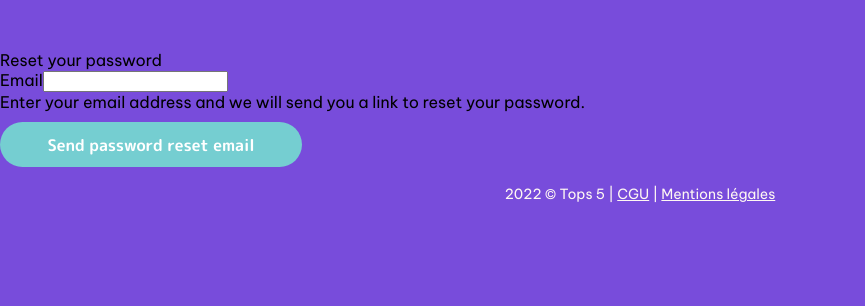
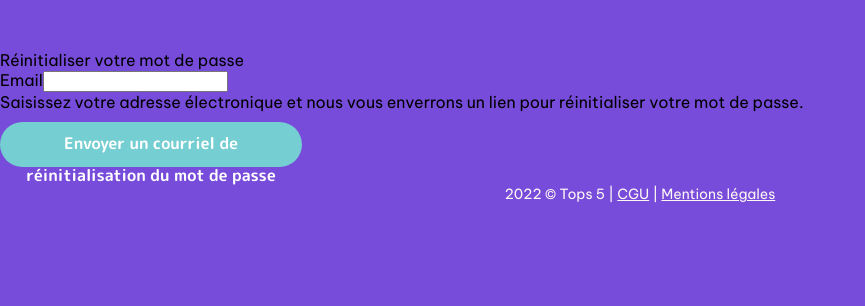
Before and after one commit to 0russus0/Tops_5, a Symfony app: template templates/reset_password/request.html.twig in a window 1280 px wide. Shown: the part 150-456 px from the top of the page, without its empty margins (0-865 px from the left). Run offline with Twig, Linux system fonts and the light colour scheme; the template is opened without the code that fills it, so the values that code supplies are empty; form fields are guessed from the names that the template uses; style sheets or scripts are compiled from the project's sources; some libraries are stand-ins or nearby versions.

Commit message:
📦 NEW: feat: reset password and meta for share

```diff
--- a/src/Form/ChangePasswordFormType.php
+++ b/src/Form/ChangePasswordFormType.php
@@ -21,11 +21,11 @@ class ChangePasswordFormType extends AbstractType
                     'attr' => ['autocomplete' => 'new-password'],
                     'constraints' => [
                         new NotBlank([
-                            'message' => 'Please enter a password',
+                            'message' => 'Veuillez indiquer votres mot de passe',
                         ]),
                         new Length([
                             'min' => 6,
-                            'minMessage' => 'Your password should be at least {{ limit }} characters',
+                            'minMessage' => 'Votre mot de passe doit comporter {{ limit }} {{ limit }} caractères.',
                             // max length allowed by Symfony for security reasons
                             'max' => 4096,
                         ]),
@@ -36,7 +36,7 @@ class ChangePasswordFormType extends AbstractType
                     'attr' => ['autocomplete' => 'new-password'],
                     'label' => 'Repeat Password',
                 ],
-                'invalid_message' => 'The password fields must match.',
+                'invalid_message' => 'Le champs mot de passe doit correspondre.',
                 // Instead of being set onto the object directly,
                 // this is read and encoded in the controller
                 'mapped' => false,
--- a/src/Form/ResetPasswordRequestFormType.php
+++ b/src/Form/ResetPasswordRequestFormType.php
@@ -17,7 +17,7 @@ class ResetPasswordRequestFormType extends AbstractType
                 'attr' => ['autocomplete' => 'email'],
                 'constraints' => [
                     new NotBlank([
-                        'message' => 'Please enter your email',
+                        'message' => 'Veuillez entrer votre e-mail.',
                     ]),
                 ],
             ])
--- a/templates/base.html.twig
+++ b/templates/base.html.twig
@@ -3,6 +3,25 @@
   <head>
     <meta charset="UTF-8" />
     <meta name="viewport" content="width=device-width, initial-scale=1, shrink-to-fit=no" />
+    <!-- Primary Meta Tags -->
+    <meta name="title" content="Top 5, lister, classer, partager, aimer !">
+    <meta name="description" content="Je viens de découvrir ce super Top. Sur le site TOP5.">
+
+    <!-- Open Graph / Facebook -->
+    <meta property="og:type" content="website">
+    <meta property="og:url" content="https://metatags.io/">
+    <meta property="og:title" content="Top 5, lister, classer, partager, aimer !">
+    <meta property="og:description" content="Je viens de découvrir ce super Top. Sur le site TOP5.">
+    <meta property="og:image" content="{{ asset('build/images/logos/LogoTop5Orange.png') }}">
+
+    <!-- Twitter -->
+    <meta property="twitter:card" content="summary_large_image">
+    <meta property="twitter:url" content="https://metatags.io/">
+    <meta property="twitter:title" content="Top 5, lister, classer, partager, aimer !">
+    <meta property="twitter:description" content="Je viens de découvrir ce super Top. Sur le site TOP5.">
+    <meta property="twitter:image" content="{{ asset('build/images/logos/LogoTop5Orange.png') }}">
+
+
     <link rel="shortcut icon" href="{{asset('build/images/icons/favicon.ico')}}" type="image/x-icon" />
     <title>{% block title %}Tops 5 | lister, classer, partager, aimer{% endblock %}</title>
     {% block stylesheets %}
--- a/templates/front/components/header.html.twig
+++ b/templates/front/components/header.html.twig
@@ -34,9 +34,7 @@
             <div class="menu-nav">
                 <a class="menu-btn add" href="{{ path('front_tops_create') }}"><i class="fa-solid fa-plus"></i></a>
                 {% if app.user %}
-                    <a class="menu-btn menu avatar" href="#"><img src="/uploads/{{ app.user.avatar }}"></a>
-{#                    <a class="menu-btn menu avatar" href="{{ path('app_user') }}"><img src="/uploads/{{ app.user.avatar }}"></a>#}
-
+                    <a class="menu-btn menu avatar" href="#"><img src="/uploads/{{ app.user.avatar }}" alt="avatar"></a>
                 {% else %}
                     <a class="menu-btn log" href="{{ path('app_login') }}"><i class="fa-solid fa-circle-user"></i></a>
                 {% endif %}
--- a/templates/front/home/index.html.twig
+++ b/templates/front/home/index.html.twig
@@ -85,8 +85,8 @@
                 {% for user in users %}
                     <div class="card-user">
                         <!-- avatar -->
-                        {% if user.avatar|e %}
-                            <div class="avatar"><img src="/uploads/{{ app.user.avatar }}"/></div>
+                        {% if user.avatar %}
+                            <div class="avatar"><img src="/uploads/{{ user.avatar }}" alt="avatar"></div>
                         {% endif %}
                         <!-- User details -->
                         <div class="user-content">
--- a/templates/reset_password/request.html.twig
+++ b/templates/reset_password/request.html.twig
@@ -1,22 +1,22 @@
 {% extends 'base.html.twig' %}
 
-{% block title %}Reset your password{% endblock %}
+{% block title %}Réinitialiser votre mot de passe{% endblock %}
 
 {% block body %}
     {% for flash_error in app.flashes('reset_password_error') %}
         <div class="alert alert-danger" role="alert">{{ flash_error }}</div>
     {% endfor %}
-    <h1>Reset your password</h1>
+    <h1>Réinitialiser votre mot de passe</h1>
 
     {{ form_start(requestForm) }}
         {{ form_row(requestForm.email) }}
         <div>
             <small>
-                Enter your email address and we will send you a
-                link to reset your password.
+                Saisissez votre adresse électronique et nous vous enverrons un
+                lien pour réinitialiser votre mot de passe.
             </small>
         </div>
 
-        <button class="btn btn-primary">Send password reset email</button>
+        <button class="btn btn-primary">Envoyer un courriel de réinitialisation du mot de passe</button>
     {{ form_end(requestForm) }}
 {% endblock %}
--- a/templates/reset_password/reset.html.twig
+++ b/templates/reset_password/reset.html.twig
@@ -1,12 +1,12 @@
 {% extends 'base.html.twig' %}
 
-{% block title %}Reset your password{% endblock %}
+{% block title %}Réinitialiser votre mot de passe{% endblock %}
 
 {% block body %}
-    <h1>Reset your password</h1>
+    <h1>Réinitialiser mon mot de passe</h1>
 
     {{ form_start(resetForm) }}
         {{ form_row(resetForm.plainPassword) }}
-        <button class="btn btn-primary">Reset password</button>
+        <button class="btn btn-primary">Réinitialiser</button>
     {{ form_end(resetForm) }}
 {% endblock %}
```
Also changed, not shown: templates/reset_password/check_email.html.twig (+4 -4 lines), templates/reset_password/email.html.twig (+4 -4 lines), 1 other file.
